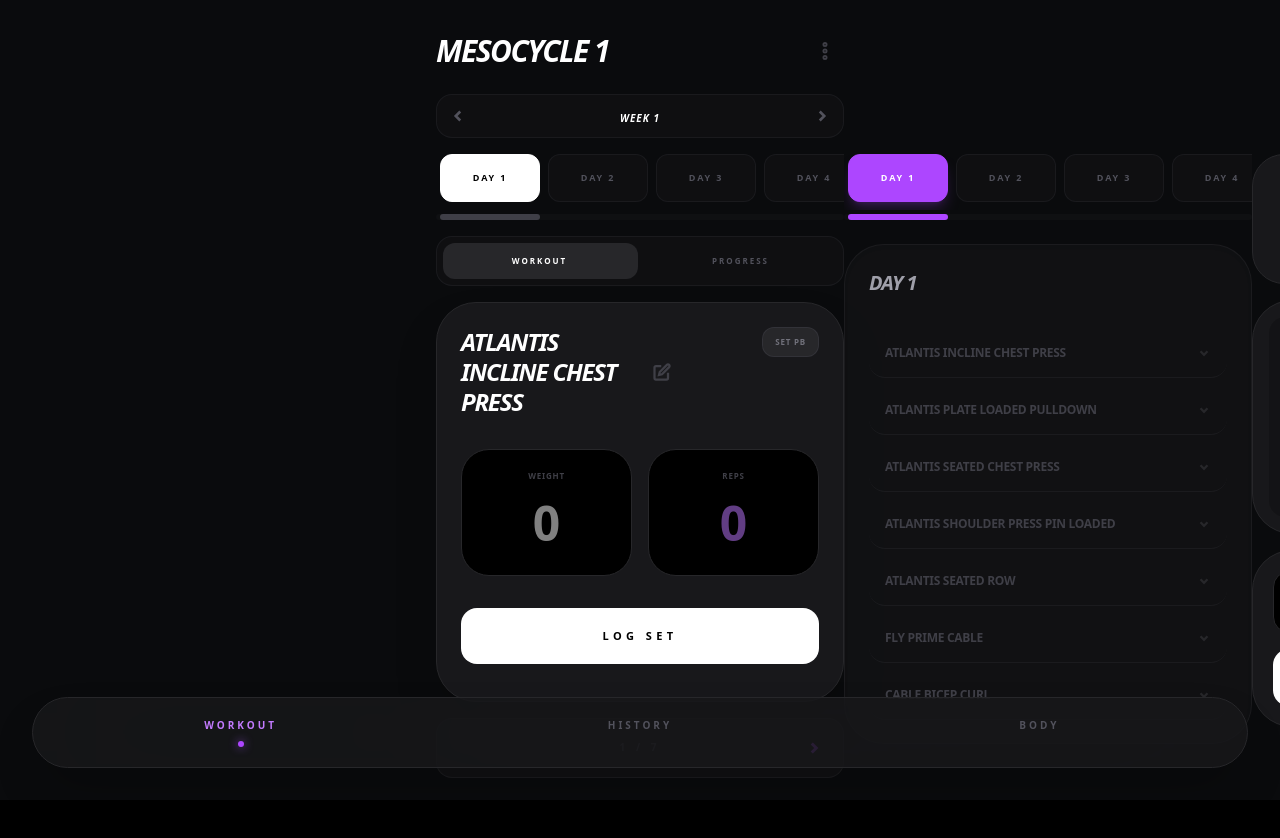
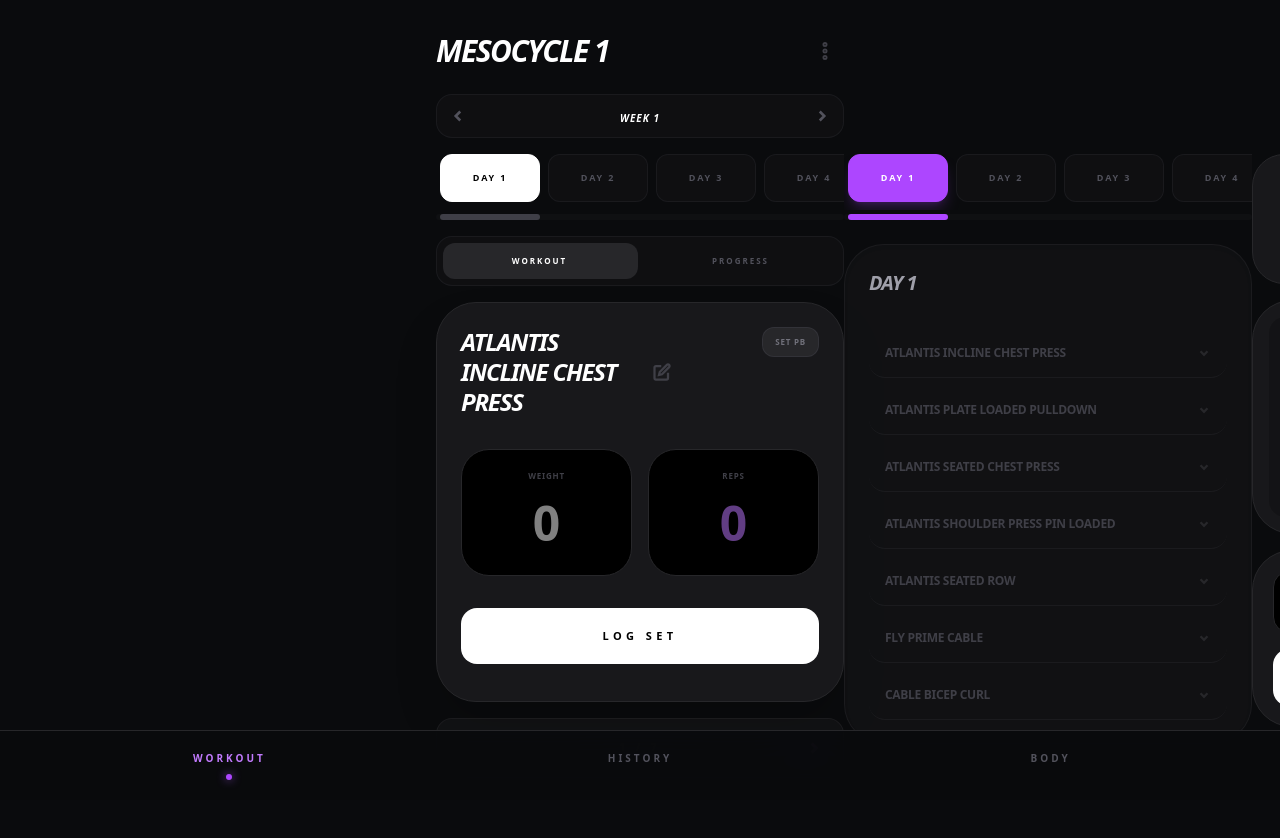
Before and after one commit to abdul75412/workout-app, a Next.js app: page / in a window 1280 px wide. Shown: the top 838 px of the page. Before the commit the page ends 800 px from the top, so only its background shows below. Built offline with nearby package versions, Linux system fonts and the light colour scheme.

Commit message:
fix bottom nav blocking buttons

```diff
--- a/app/page.tsx
+++ b/app/page.tsx
@@ -181,7 +181,7 @@ export default function WorkoutPage() {
   const totalChange = (actualWeight - firstWeight).toFixed(1);
 
   return (
-    <div className="max-w-[100vw] overflow-hidden min-h-screen bg-[#0a0b0d] text-white font-sans selection:bg-purple-500/30">
+    <div className="max-w-[100vw] overflow-x-hidden min-h-screen bg-[#0a0b0d] text-white font-sans selection:bg-purple-500/30 pb-40">
       {showConfetti && (
         <div className="fixed inset-0 pointer-events-none z-[200] flex items-center justify-center bg-purple-500/10 backdrop-blur-sm animate-in fade-in duration-500">
           <div className="text-center animate-bounce">
@@ -251,7 +251,6 @@ export default function WorkoutPage() {
         <main className="relative">
           <div className={`flex transition-transform duration-500 ease-[cubic-bezier(0.23,1,0.32,1)] ${view === 'history' ? '-translate-x-full' : view === 'weight' ? '-translate-x-[200%]' : 'translate-x-0'}`}>
 
-            {/* LIFT VIEW */}
             <div className="min-w-full">
               <div className="mb-2">
                  <div className="flex gap-2 overflow-x-auto no-scrollbar pb-2 px-1">
@@ -330,7 +329,6 @@ export default function WorkoutPage() {
               </div>
             </div>
 
-            {/* HISTORY VIEW */}
             <div className="min-w-full">
               <div className="mb-6">
                  <div className="flex gap-2 overflow-x-auto no-scrollbar pb-2 px-1">
@@ -376,7 +374,6 @@ export default function WorkoutPage() {
               </div>
             </div>
 
-            {/* WEIGHT VIEW */}
             <div className="min-w-full">
               <div className="bg-zinc-900 border border-zinc-800 rounded-[32px] p-5 mb-4 grid grid-cols-2 gap-px bg-zinc-800/20">
                   <div className="bg-zinc-900 text-center py-4"><p className="text-[8px] font-black text-zinc-600 uppercase mb-2 tracking-widest">Current</p><p className="text-3xl font-black italic tabular-nums">{actualWeight}<span className="text-[11px] not-italic ml-1 text-zinc-500">kg</span></p></div>
@@ -414,7 +411,7 @@ export default function WorkoutPage() {
           </div>
         </main>
 
-        <nav className="fixed bottom-8 left-8 right-8 bg-zinc-900/80 backdrop-blur-3xl rounded-[40px] py-5 px-2 flex justify-around border border-zinc-800 shadow-2xl z-50">
+        <nav className="fixed bottom-0 left-0 right-0 bg-[#0a0b0d]/95 backdrop-blur-xl border-t border-zinc-800 px-6 pt-5 pb-[calc(env(safe-area-inset-bottom)+20px)] flex justify-around z-50">
           {[{ id: 'lift', label: 'WORKOUT' }, { id: 'history', label: 'HISTORY' }, { id: 'weight', label: 'BODY' }].map((nav) => (
             <button key={nav.id} onClick={() => setView(nav.id as any)} className="relative flex-1 flex flex-col items-center group">
               <span className={`text-[10px] font-black uppercase tracking-[0.3em] transition-all duration-300 ${view === nav.id ? "text-purple-400" : "text-zinc-600 group-active:text-zinc-400"}`}>{nav.label}</span>
```
